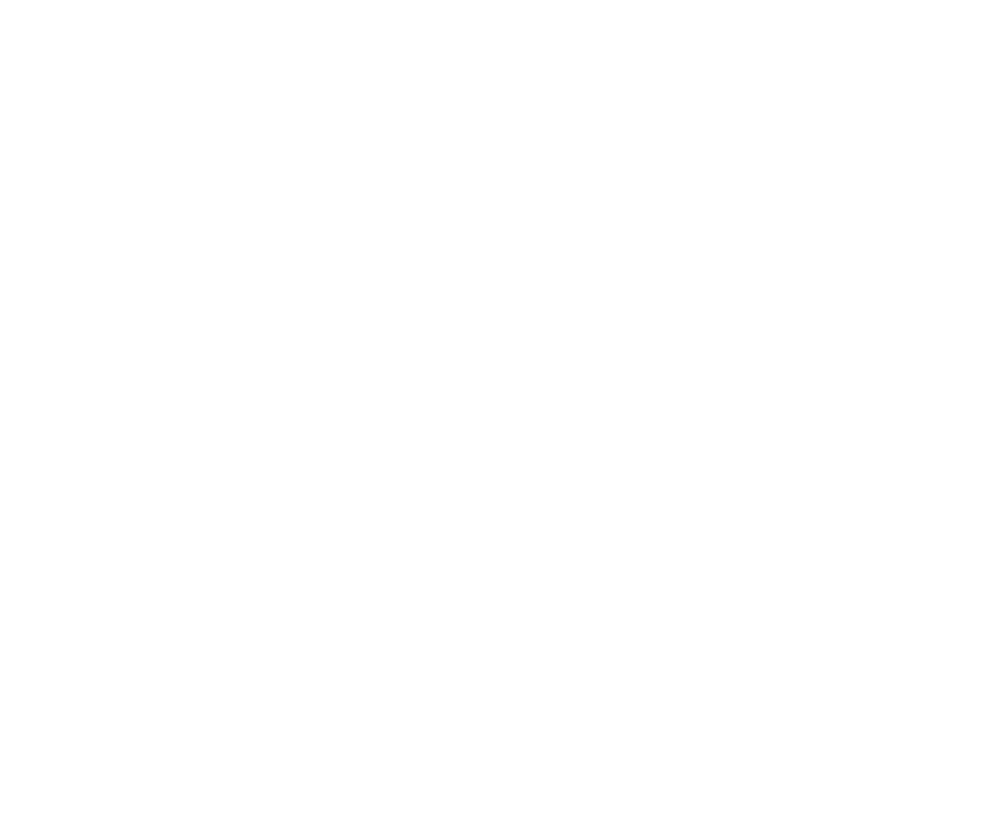
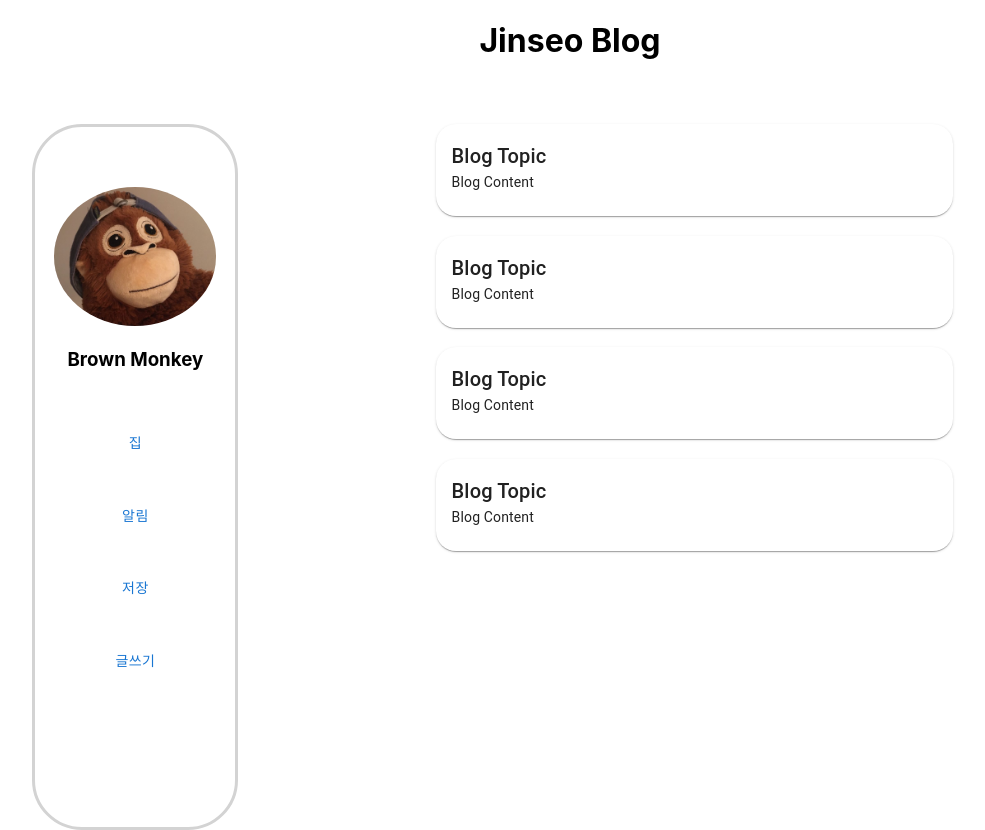
Before and after one commit to Dark-jin/blog-homepage, a React (Create React App) app: page /Blogmain in a window 1280 px wide. Before the commit this address had no page. Shown: the whole page, without its empty margins (70-1055 px from the left). Before the commit the page ends 800 px from the top, so only its background shows below. Built offline with nearby package versions, Linux system fonts and the light colour scheme.

Commit message:
feat: blogmain.js & usenavigate

```diff
--- a/src/App.css
+++ b/src/App.css
@@ -31,9 +31,31 @@
   margin-left: 10%;
   margin-right: 10%;
 }
+.grid1 {
+  margin-top: 5%;
+  margin-left: 8%;
+  margin-right: 10%;
+}
 .title {
   margin-bottom: 5%;
 }
+.blogname {
+  text-align: center;
+}
+.boxbutton {
+  margin-top: 30%;
+  margin-left: 5%;
+  margin-right: 5%;
+  vertical-align: middle;
+  text-align: center;
+}
+.profile {
+  border-radius: 100%;
+  width: 90%;
+  height: 100%;
+
+}
+
 @keyframes App-logo-spin {
   from {
     transform: rotate(0deg);
--- a/src/App.js
+++ b/src/App.js
@@ -2,6 +2,7 @@
 import {BrowserRouter,Routes,Route} from 'react-router-dom';
 import Home from "./pages/Home";
 import Blogcard from './pages/Blogcard';
+import Blogmain from './pages/Blogmain';
 
 function App() {
   return (
@@ -9,6 +10,7 @@
       <Routes>
         <Route path='/' element={<Home />}/>
         <Route path='' element={<Blogcard />}/>
+        <Route path='Blogmain' element={<Blogmain/>}/>
       </Routes>
     </BrowserRouter>
   );
--- a/src/pages/Blogcard.js
+++ b/src/pages/Blogcard.js
@@ -6,13 +6,20 @@
 import Stack from "@mui/material/Stack";
 import "/Users/choijinseo/Desktop/mainpage/src/App.css";
 import data from "../data.json";
+import { useNavigate } from "react-router-dom";
 
 function Blogcard(props) {
+    const navigate = useNavigate();
+
+    const onClikblogmain=() => {
+        navigate("/Blogmain");
+    }
+
     return(
         <div className="grid">
             <Grid container direction="row" justifyContent="space-around" alignItems="baseline" spacing={5}>
                     <Grid item xs={12}>
-                        <Card sx={{borderRadius:'20px'}}>
+                        <Card sx={{borderRadius:'20px'}} onClick={onClikblogmain}>
                             <CardContent>
                                 <Typography variant="h6" component="div">
                                     {data.carddata[props.cardnumber].title}
--- /dev/null
+++ b/src/pages/Blogmain.js
@@ -0,0 +1,98 @@
+import React from "react";
+import '../App.css';
+import Grid from '@mui/material/Grid';
+import { CardContent } from "@mui/material";
+import Card from "@mui/material/Card";
+import Typography from "@mui/material/Typography";
+import Stack from "@mui/material/Stack";
+import Box from '@mui/material/Box';
+import Button from "@mui/material/Button";
+import profileimg from "../image/monkey.png";
+import { useNavigate } from "react-router-dom";
+
+function Blogmain() {
+    const navigate = useNavigate();
+    const homeclick=()=>{
+        navigate("/");
+    }
+
+    return(
+        <>
+            <div className="blogname">
+                <h1>Jinseo Blog</h1>
+            </div>
+            <div className="grid1">
+                <Grid container spacing={20}>
+                    <Grid item xs={4}>
+                        <Box
+                            sx={{
+                                width: 200,
+                                height: 700,
+                                borderRadius:"50px",
+                                borderStyle:"solid",
+                                borderWidth:3,
+                                borderColor:"lightgrey",
+                            }}
+                        >
+                            <div className="boxbutton" direction="colum">
+                                <img className="profile" src={profileimg}/>
+                                <h3>Brown Monkey</h3>
+                                <Stack spacing={'20%'} sx={{marginTop:'30%'}}>
+                                    <Button onClick={homeclick}>집</Button>
+                                    <Button>알림</Button>
+                                    <Button>저장</Button>
+                                    <Button>글쓰기</Button>
+                                </Stack>
+                            </div>
+                        </Box>
+                    </Grid>
+                    <Grid item xs={8}>
+                        <Stack direction="column" spacing={'3%'}>
+                            <Card sx={{borderRadius:'20px',width:"80%",height:"30%"}}>
+                                <CardContent>
+                                    <Typography variant="h6" component="div">
+                                        Blog Topic
+                                    </Typography>
+                                    <Typography variant="body2">
+                                        Blog Content
+                                    </Typography>
+                                </CardContent>
+                            </Card>
+                            <Card sx={{borderRadius:'20px',width:"80%",height:"30%"}}>
+                                <CardContent>
+                                    <Typography variant="h6" component="div">
+                                        Blog Topic
+                                    </Typography>
+                                    <Typography variant="body2">
+                                        Blog Content
+                                    </Typography>
+                                </CardContent>
+                            </Card>
+                            <Card sx={{borderRadius:'20px',width:"80%",height:"30%"}}>
+                                <CardContent>
+                                    <Typography variant="h6" component="div">
+                                        Blog Topic
+                                    </Typography>
+                                    <Typography variant="body2">
+                                        Blog Content
+                                    </Typography>
+                                </CardContent>
+                            </Card>
+                            <Card sx={{borderRadius:'20px',width:"80%",height:"30%"}}>
+                                <CardContent>
+                                    <Typography variant="h6" component="div">
+                                        Blog Topic
+                                    </Typography>
+                                    <Typography variant="body2">
+                                        Blog Content
+                                    </Typography>
+                                </CardContent>
+                            </Card>
+                        </Stack>
+                    </Grid>
+                </Grid>
+            </div>
+        </>
+    )
+}
+export default Blogmain;
```
Also changed, not shown: src/component/righttool.js (added), src/image/monkey.png (added).
